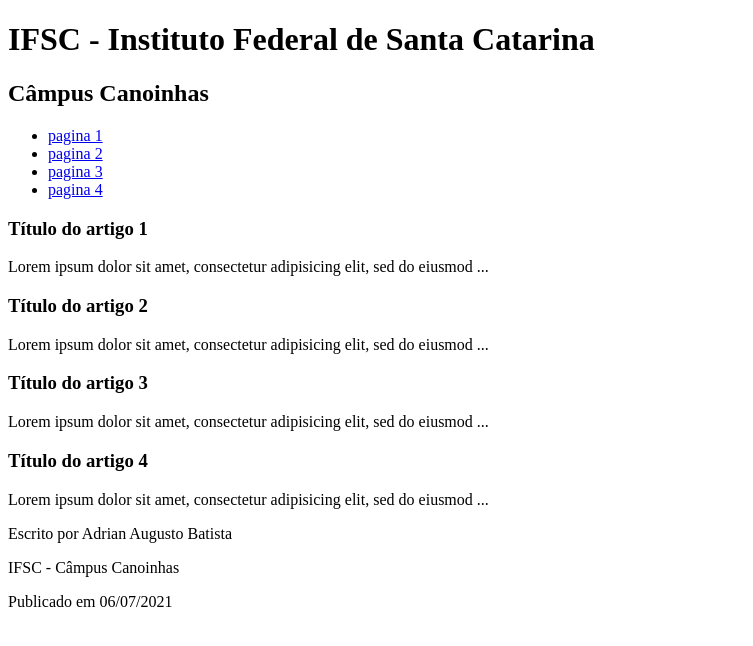
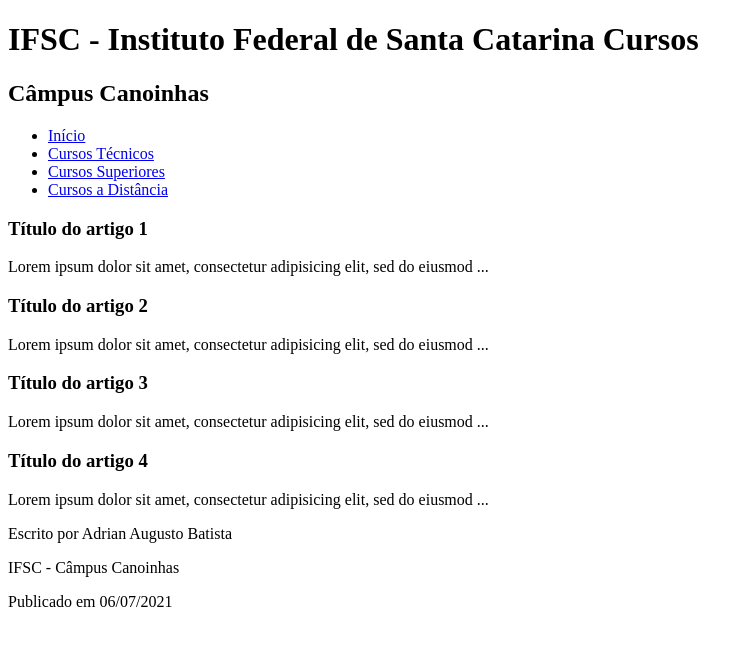
Before and after one commit to Adrian-Batista/Avaliacao-ProgWeb-I, a plain HTML site: page index.html in a window 1280 px wide. Shown: the whole page, without its empty margins (0-753 px from the left). Drawn offline with Linux system fonts and the light colour scheme.

Commit message:
Conteúdo Principal Definido

```diff
--- a/index.html
+++ b/index.html
@@ -2,20 +2,21 @@
 <html lang="pt-br">
 <head>
     <meta charset="UTF-8">
-    <title>Document</title>
+    <title>IFSC - Cursos</title>
+    <link rel="stylesheet" href="style.css">
 </head>
 <body>
     <header>
-        <h1>IFSC - Instituto Federal de Santa Catarina</h1>
+        <h1>IFSC - Instituto Federal de Santa Catarina Cursos</h1>
         <h2>Câmpus Canoinhas</h2>
     </header>
 
     <nav>
         <ul>
-          <li><a href=”1”>pagina 1</a></li>
-          <li><a href=”2”>pagina 2</a></li>
-          <li><a href=”3”>pagina 3</a></li>
-          <li><a href=”4”>pagina 4</a></li>
+          <li><a href="#">Início</a></li>
+          <li><a href="tecnico.html">Cursos Técnicos</a></li>
+          <li><a href="superior.html">Cursos Superiores</a></li>
+          <li><a href="ead.html">Cursos a Distância</a></li>
         </ul>
     </nav>
 
```
Also changed, not shown: style.css (added).
